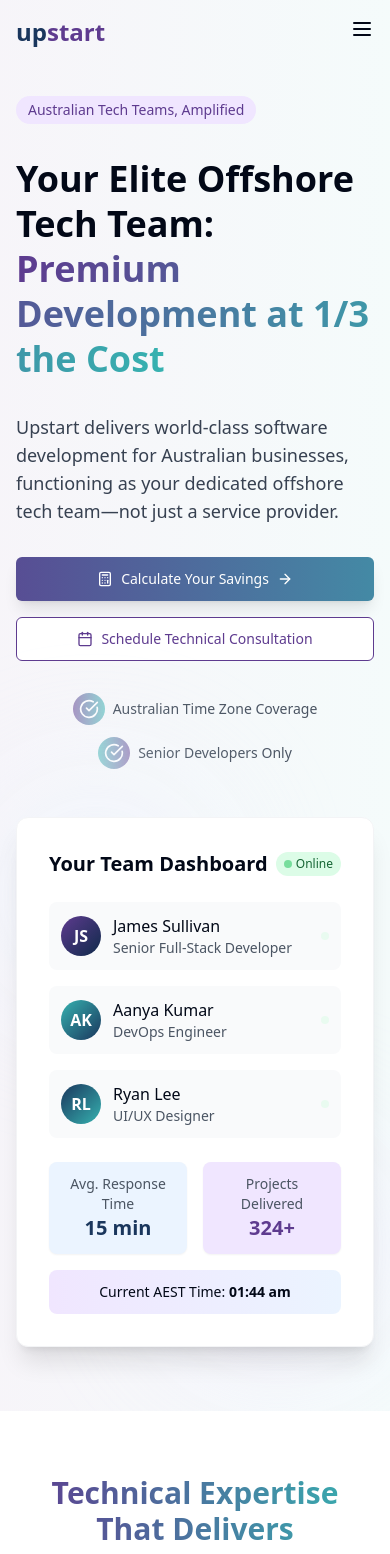
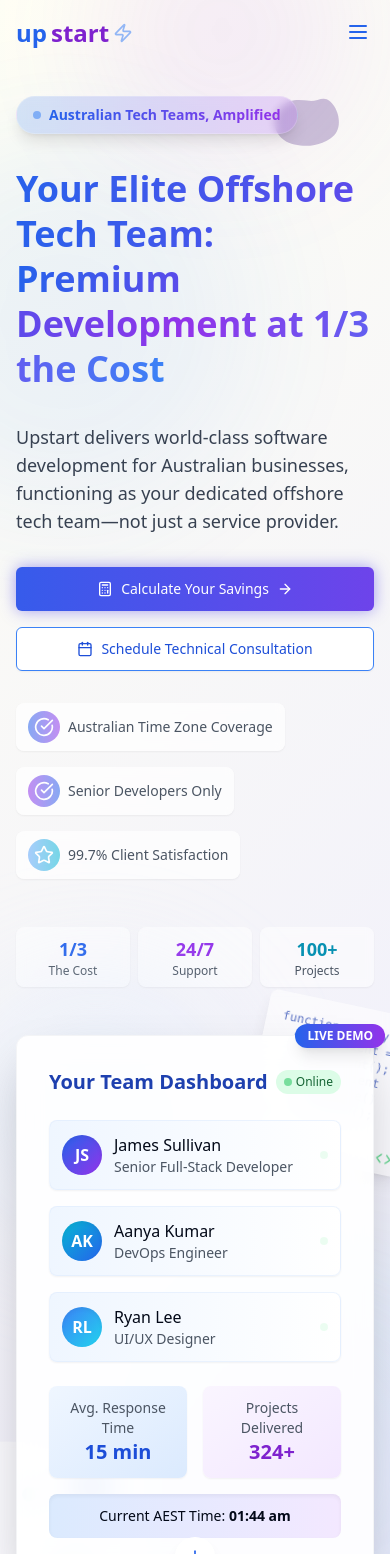
Before and after one commit to upstrt/upstart, a React (Vite) app: page / in a window 390 px wide. Shown: the top 1554 px of the page. Built offline with nearby package versions, Linux system fonts and the light colour scheme.

Commit message:
feat: Enhance HeroSection visual appeal
Improved the HeroSection's design with illustrations, gradients, and color adjustments to increase user engagement and encourage scrolling.

```diff
--- a/src/components/HeroSection.tsx
+++ b/src/components/HeroSection.tsx
@@ -1,66 +1,166 @@
 
 import { Button } from "@/components/ui/button";
-import { ArrowRight, Calendar, Calculator, CheckCircle } from "lucide-react";
+import { ArrowRight, Calendar, Calculator, CheckCircle, Star, Code, Users } from "lucide-react";
+import { useEffect, useState } from "react";
 
 export function HeroSection() {
+  const [isVisible, setIsVisible] = useState(false);
+
+  useEffect(() => {
+    setIsVisible(true);
+  }, []);
+
   return (
-    <section className="pt-24 pb-16 md:pt-32 md:pb-24 hero-gradient overflow-hidden">
-      <div className="container mx-auto px-4 md:px-6">
+    <section className="pt-24 pb-16 md:pt-32 md:pb-24 hero-gradient relative overflow-hidden">
+      {/* Animated background elements */}
+      <div className="absolute top-0 left-0 w-full h-full overflow-hidden z-0">
+        <div className="absolute top-32 -left-32 w-96 h-96 bg-blue-500/20 rounded-full filter blur-3xl opacity-40 animate-float-slow"></div>
+        <div className="absolute -top-24 right-10 w-64 h-64 bg-purple-500/20 rounded-full filter blur-3xl opacity-50 animate-float"></div>
+        <div className="absolute bottom-0 left-1/3 w-96 h-96 bg-cyan-400/20 rounded-full filter blur-3xl opacity-30 animate-float-reverse"></div>
+      </div>
+
+      {/* Decorative elements */}
+      <div className="absolute top-20 right-10 md:right-20 w-20 h-20 opacity-30 animate-spin-slow">
+        <svg viewBox="0 0 200 200" xmlns="http://www.w3.org/2000/svg">
+          <path fill="#5E3B8F" d="M41.9,-51.8C54.1,-46.1,63.5,-32.7,68.5,-17.3C73.4,-1.8,73.9,15.6,67,28.7C60.1,41.9,45.8,50.8,31,56.6C16.2,62.5,0.9,65.2,-17.5,64.1C-35.9,63,-57.4,58.1,-71.4,44.8C-85.5,31.5,-92.1,9.8,-87.5,-8.3C-82.9,-26.3,-67.1,-40.7,-50.7,-46.5C-34.3,-52.3,-17.1,-49.5,-1.3,-47.9C14.6,-46.3,29.7,-57.5,41.9,-51.8Z" transform="translate(100 100)" />
+        </svg>
+      </div>
+      <div className="absolute bottom-10 left-10 w-16 h-16 opacity-40 animate-bounce-slow">
+        <svg viewBox="0 0 200 200" xmlns="http://www.w3.org/2000/svg">
+          <path fill="#36B2B0" d="M41.3,-58.6C52.4,-53.3,59.7,-39.7,64.1,-25.8C68.5,-11.9,69.9,2.3,67.8,16.3C65.8,30.3,60.4,44.1,49.8,52C39.3,59.9,23.6,61.9,8.8,62.3C-6,62.7,-20,61.5,-30.8,55.1C-41.5,48.7,-48.9,37.2,-54.7,24.9C-60.5,12.5,-64.8,-0.5,-63.2,-13C-61.5,-25.5,-53.9,-37.4,-43,-44.1C-32.2,-50.8,-18.1,-52.2,-2.3,-49.2C13.5,-46.1,30.2,-63.8,41.3,-58.6Z" transform="translate(100 100)" />
+        </svg>
+      </div>
+
+      <div className="container mx-auto px-4 md:px-6 relative z-10">
         <div className="grid grid-cols-1 lg:grid-cols-2 gap-12 items-center">
-          <div className="space-y-8 fadeIn">
-            <div className="inline-block px-3 py-1 bg-upstart-lightPurple text-upstart-purple rounded-full text-sm font-medium">
-              Australian Tech Teams, Amplified
+          <div className={`space-y-8 transform transition-all duration-1000 ${isVisible ? 'translate-y-0 opacity-100' : 'translate-y-10 opacity-0'}`}>
+            {/* New badge with gradient */}
+            <div className="inline-block px-4 py-2 bg-gradient-to-r from-blue-500/20 to-purple-500/20 backdrop-blur-sm rounded-full text-sm font-medium border border-white/20 shadow-lg animate-pulse-subtle">
+              <div className="flex items-center gap-2">
+                <span className="w-2 h-2 bg-blue-500 rounded-full animate-pulse"></span>
+                <span className="bg-gradient-to-r from-blue-600 to-purple-600 bg-clip-text text-transparent font-semibold">
+                  Australian Tech Teams, Amplified
+                </span>
+              </div>
             </div>
+
             <h1 className="text-4xl md:text-5xl lg:text-6xl font-bold leading-tight">
-              Your Elite Offshore Tech Team:
-              <span className="gradient-text"> Premium Development at 1/3 the Cost</span>
+              <span className="inline-block bg-gradient-to-r from-blue-600 to-purple-600 bg-clip-text text-transparent animate-gradient-x">
+                Your Elite Offshore Tech Team:
+              </span>
+              <br />
+              <span className="gradient-text-hero"> Premium Development at 1/3 the Cost</span>
             </h1>
+
             <p className="text-lg md:text-xl text-gray-700 max-w-2xl">
               Upstart delivers world-class software development for Australian businesses,
               functioning as your dedicated offshore tech team—not just a service provider.
             </p>
+
             <div className="flex flex-col sm:flex-row gap-4">
               <Button
                 size="lg"
-                className="bg-gradient-to-r from-upstart-purple to-upstart-teal text-white hover:from-upstart-darkBlue hover:to-upstart-teal flex items-center gap-2 shadow-lg btn-gradient shine"
+                className="bg-gradient-to-r from-blue-600 to-purple-600 text-white hover:from-blue-700 hover:to-purple-700 flex items-center gap-2 shadow-glow-blue btn-gradient shine"
                 onClick={() => document.getElementById('savings')?.scrollIntoView({behavior: 'smooth'})}
               >
-                <Calculator className="w-4 h-4" />
+                <Calculator className="w-5 h-5" />
                 Calculate Your Savings
-                <ArrowRight className="w-4 h-4" />
+                <ArrowRight className="w-5 h-5 animate-bounce-horizontal" />
               </Button>
               <Button
                 size="lg"
                 variant="outline"
-                className="border-upstart-purple text-upstart-purple hover:bg-upstart-lightPurple flex items-center gap-2 shine"
+                className="border-blue-500 text-blue-700 hover:bg-blue-50 flex items-center gap-2 shine shadow-sm"
               >
-                <Calendar className="w-4 h-4" />
+                <Calendar className="w-5 h-5" />
                 Schedule Technical Consultation
               </Button>
             </div>
-            <div className="flex flex-col sm:flex-row items-center space-y-3 sm:space-y-0 sm:space-x-6 text-sm text-gray-600">
-              <div className="flex items-center">
-                <div className="bg-gradient-to-r from-upstart-purple to-upstart-teal text-white rounded-full w-8 h-8 flex items-center justify-center font-bold pulse">
+
+            <div className="flex flex-wrap items-center gap-4 text-sm text-gray-600">
+              <div className="flex items-center px-3 py-2 bg-white/70 backdrop-blur-sm rounded-lg shadow-sm">
+                <div className="bg-gradient-to-r from-blue-600 to-purple-600 text-white rounded-full w-8 h-8 flex items-center justify-center font-bold pulse">
                   <CheckCircle className="w-5 h-5" />
                 </div>
                 <span className="ml-2">Australian Time Zone Coverage</span>
               </div>
-              <div className="flex items-center">
-                <div className="bg-gradient-to-r from-upstart-teal to-upstart-purple text-white rounded-full w-8 h-8 flex items-center justify-center font-bold pulse">
+              <div className="flex items-center px-3 py-2 bg-white/70 backdrop-blur-sm rounded-lg shadow-sm">
+                <div className="bg-gradient-to-r from-purple-600 to-blue-600 text-white rounded-full w-8 h-8 flex items-center justify-center font-bold pulse">
                   <CheckCircle className="w-5 h-5" />
                 </div>
                 <span className="ml-2">Senior Developers Only</span>
+              </div>
+              <div className="flex items-center px-3 py-2 bg-white/70 backdrop-blur-sm rounded-lg shadow-sm">
+                <div className="bg-gradient-to-r from-blue-400 to-cyan-500 text-white rounded-full w-8 h-8 flex items-center justify-center font-bold pulse">
+                  <Star className="w-5 h-5" />
+                </div>
+                <span className="ml-2">99.7% Client Satisfaction</span>
+              </div>
+            </div>
+
+            {/* Stats animation */}
+            <div className="pt-4 grid grid-cols-3 gap-2">
+              <div className="flex flex-col items-center p-2 bg-white/50 backdrop-blur-sm rounded-lg shadow-sm">
+                <span className="text-blue-600 font-bold text-lg md:text-xl">1/3</span>
+                <span className="text-xs text-gray-600 text-center">The Cost</span>
+              </div>
+              <div className="flex flex-col items-center p-2 bg-white/50 backdrop-blur-sm rounded-lg shadow-sm">
+                <span className="text-purple-600 font-bold text-lg md:text-xl">24/7</span>
+                <span className="text-xs text-gray-600 text-center">Support</span>
+              </div>
+              <div className="flex flex-col items-center p-2 bg-white/50 backdrop-blur-sm rounded-lg shadow-sm">
+                <span className="text-cyan-600 font-bold text-lg md:text-xl">100+</span>
+                <span className="text-xs text-gray-600 text-center">Projects</span>
               </div>
             </div>
           </div>
 
           <div className="relative">
-            <div className="absolute -top-12 -left-12 w-64 h-64 bg-upstart-lightBlue rounded-full filter blur-3xl opacity-40 floating"></div>
-            <div className="absolute -bottom-8 -right-8 w-64 h-64 bg-upstart-lightPurple rounded-full filter blur-3xl opacity-40 floating"></div>
+            {/* Background blobs */}
+            <div className="absolute -top-12 -left-12 w-64 h-64 bg-blue-100 rounded-full filter blur-3xl opacity-40 floating"></div>
+            <div className="absolute -bottom-8 -right-8 w-64 h-64 bg-purple-100 rounded-full filter blur-3xl opacity-40 floating"></div>
 
-            <div className="relative bg-white p-8 rounded-xl shadow-xl border border-gray-100 fadeIn">
+            {/* Code snippet animated overlay */}
+            <div className="absolute -top-8 -right-10 md:-right-20 w-40 h-40 rotate-12 bg-white/80 backdrop-blur-sm rounded-lg shadow-lg p-4 text-xs overflow-hidden opacity-70 animate-float-slow">
+              <pre className="text-blue-800 font-mono">
+                <code>{`function deploy() {
+  const client = new
+    AusClient();
+  return client
+    .optimize()
+    .execute();
+}`}</code>
+              </pre>
+              <div className="absolute bottom-2 right-2 text-green-500">
+                <Code className="w-4 h-4" />
+              </div>
+            </div>
+
+            {/* Australia map connection */}
+            <div className="absolute -bottom-8 -left-10 md:-left-20 w-40 h-40 bg-white/80 backdrop-blur-sm rounded-lg shadow-lg p-3 overflow-hidden opacity-70 animate-float">
+              <div className="relative h-full">
+                <div className="w-12 h-12 rounded-full bg-blue-600 absolute top-2 right-2 opacity-70 flex items-center justify-center text-white">
+                  <span className="text-xs">AU</span>
+                </div>
+                <svg className="w-full h-full opacity-70" viewBox="0 0 100 100" fill="none">
+                  <path d="M30,30 Q65,5 80,50" stroke="#5E3B8F" strokeWidth="1.5" strokeDasharray="3 3" />
+                  <circle cx="30" cy="30" r="5" fill="#36B2B0" />
+                  <circle cx="80" cy="50" r="5" fill="#5E3B8F" />
+                </svg>
+                <div className="absolute bottom-2 right-2 text-blue-500">
+                  <Users className="w-4 h-4" />
+                </div>
+              </div>
+            </div>
+
+            {/* Main dashboard card with enhanced visuals */}
+            <div className="relative bg-white/90 backdrop-blur-md p-8 rounded-xl shadow-2xl border border-gray-100 transform transition-all duration-1000 hover:shadow-blue-200/50 hover:scale-105">
+              <div className="absolute -right-3 -top-3 bg-gradient-to-r from-blue-600 to-purple-600 text-white text-xs font-bold px-3 py-1 rounded-full shadow-lg">
+                LIVE DEMO
+              </div>
+
               <div className="flex items-center justify-between mb-6">
-                <h3 className="text-xl font-semibold">Your Team Dashboard</h3>
+                <h3 className="text-xl font-semibold text-blue-800">Your Team Dashboard</h3>
                 <span className="bg-green-100 text-green-800 text-xs px-2 py-1 rounded-full flex items-center gap-1">
                   <span className="w-2 h-2 bg-green-500 rounded-full pulse"></span>
                   Online
@@ -68,8 +168,8 @@ export function HeroSection() {
               </div>
 
               <div className="space-y-4">
-                <div className="flex items-center p-3 bg-gray-50 rounded-lg hover:bg-upstart-lightPurple/20 transition-colors duration-300 shine">
-                  <div className="w-10 h-10 bg-gradient-to-br from-upstart-purple to-upstart-darkBlue rounded-full flex items-center justify-center text-white font-bold">JS</div>
+                <div className="flex items-center p-3 bg-gradient-to-r from-blue-50 to-white rounded-lg hover:bg-blue-100/50 transition-all duration-300 shine border border-blue-100/50 shadow-sm">
+                  <div className="w-10 h-10 bg-gradient-to-br from-blue-600 to-purple-600 rounded-full flex items-center justify-center text-white font-bold shadow-inner">JS</div>
                   <div className="ml-3">
                     <p className="font-medium">James Sullivan</p>
                     <p className="text-sm text-gray-600">Senior Full-Stack Developer</p>
@@ -77,8 +177,8 @@ export function HeroSection() {
                   <div className="ml-auto bg-green-100 w-2 h-2 rounded-full pulse"></div>
                 </div>
 
-                <div className="flex items-center p-3 bg-gray-50 rounded-lg hover:bg-upstart-lightPurple/20 transition-colors duration-300 shine">
-                  <div className="w-10 h-10 bg-gradient-to-br from-upstart-teal to-upstart-blue rounded-full flex items-center justify-center text-white font-bold">AK</div>
+                <div className="flex items-center p-3 bg-gradient-to-r from-blue-50 to-white rounded-lg hover:bg-blue-100/50 transition-all duration-300 shine border border-blue-100/50 shadow-sm">
+                  <div className="w-10 h-10 bg-gradient-to-br from-cyan-500 to-blue-600 rounded-full flex items-center justify-center text-white font-bold shadow-inner">AK</div>
                   <div className="ml-3">
                     <p className="font-medium">Aanya Kumar</p>
                     <p className="text-sm text-gray-600">DevOps Engineer</p>
@@ -86,8 +186,8 @@ export function HeroSection() {
                   <div className="ml-auto bg-green-100 w-2 h-2 rounded-full pulse"></div>
                 </div>
 
-                <div className="flex items-center p-3 bg-gray-50 rounded-lg hover:bg-upstart-lightPurple/20 transition-colors duration-300 shine">
-                  <div className="w-10 h-10 bg-gradient-to-br from-upstart-blue to-upstart-teal rounded-full flex items-center justify-center text-white font-bold">RL</div>
+                <div className="flex items-center p-3 bg-gradient-to-r from-blue-50 to-white rounded-lg hover:bg-blue-100/50 transition-all duration-300 shine border border-blue-100/50 shadow-sm">
+                  <div className="w-10 h-10 bg-gradient-to-br from-blue-500 to-cyan-400 rounded-full flex items-center justify-center text-white font-bold shadow-inner">RL</div>
                   <div className="ml-3">
                     <p className="font-medium">Ryan Lee</p>
                     <p className="text-sm text-gray-600">UI/UX Designer</p>
@@ -97,17 +197,17 @@ export function HeroSection() {
               </div>
 
               <div className="mt-6 grid grid-cols-2 gap-4 text-center">
-                <div className="bg-upstart-lightBlue p-3 rounded-lg shadow-sm hover:shadow-md transition-shadow duration-300">
+                <div className="bg-gradient-to-br from-blue-50 to-blue-100 p-3 rounded-lg shadow-sm hover:shadow-md transition-all duration-300">
                   <p className="text-sm text-gray-600">Avg. Response Time</p>
-                  <p className="text-xl font-bold text-upstart-blue">15 min</p>
+                  <p className="text-xl font-bold text-blue-700">15 min</p>
                 </div>
-                <div className="bg-upstart-lightPurple p-3 rounded-lg shadow-sm hover:shadow-md transition-shadow duration-300">
+                <div className="bg-gradient-to-br from-purple-50 to-purple-100 p-3 rounded-lg shadow-sm hover:shadow-md transition-all duration-300">
                   <p className="text-sm text-gray-600">Projects Delivered</p>
-                  <p className="text-xl font-bold text-upstart-purple">324+</p>
+                  <p className="text-xl font-bold text-purple-700">324+</p>
                 </div>
               </div>
 
-              <div className="mt-4 p-3 bg-gradient-to-r from-upstart-lightPurple to-upstart-lightBlue rounded-lg">
+              <div className="mt-4 p-3 bg-gradient-to-r from-blue-100 to-purple-100 rounded-lg shadow-inner">
                 <p className="text-center text-sm">
                   <span className="font-medium">Current AEST Time:</span>{" "}
                   <span className="font-bold" id="aestTime">
@@ -119,6 +219,12 @@ export function HeroSection() {
                   </span>
                 </p>
               </div>
+
+              <div className="absolute -bottom-4 left-1/2 transform -translate-x-1/2">
+                <div className="animate-bounce flex items-center justify-center w-10 h-10 bg-white rounded-full shadow-lg">
+                  <ArrowRight className="w-5 h-5 text-blue-600 rotate-90" />
+                </div>
+              </div>
             </div>
           </div>
         </div>
--- a/src/components/Navbar.tsx
+++ b/src/components/Navbar.tsx
@@ -1,7 +1,7 @@
 
 import { Button } from "@/components/ui/button";
 import { useState, useEffect } from "react";
-import { Menu, X } from "lucide-react";
+import { Menu, X, Code, Zap } from "lucide-react";
 
 export function Navbar() {
   const [isOpen, setIsOpen] = useState(false);
@@ -21,43 +21,44 @@ export function Navbar() {
   }, []);
 
   return (
-    <nav className={`fixed w-full z-50 transition-all duration-300 ${isScrolled ? "bg-white shadow-md py-2" : "py-4"}`}>
+    <nav className={`fixed w-full z-50 transition-all duration-300 ${isScrolled ? "bg-white/90 backdrop-blur-md shadow-md py-2" : "py-4"}`}>
       <div className="container mx-auto px-4 md:px-6">
         <div className="flex justify-between items-center">
           <div className="flex items-center">
-            <a href="#" className="text-2xl font-bold text-upstart-purple flex items-center">
-              <span className="text-upstart-blue">up</span>
-              <span className="text-upstart-purple">start</span>
+            <a href="#" className="text-2xl font-bold flex items-center gap-1">
+              <span className="text-blue-600">up</span>
+              <span className="text-purple-700">start</span>
+              <Zap className="w-5 h-5 text-blue-500 animate-pulse" />
             </a>
           </div>
 
           <div className="hidden md:flex items-center space-x-8">
-            <a href="#services" className="text-sm font-medium hover:text-upstart-purple transition-colors">Services</a>
-            <a href="#process" className="text-sm font-medium hover:text-upstart-purple transition-colors">Our Process</a>
-            <a href="#savings" className="text-sm font-medium hover:text-upstart-purple transition-colors">Cost Savings</a>
-            <a href="#case-studies" className="text-sm font-medium hover:text-upstart-purple transition-colors">Case Studies</a>
-            <a href="#team" className="text-sm font-medium hover:text-upstart-purple transition-colors">Our Team</a>
-            <Button size="sm" className="bg-upstart-purple hover:bg-upstart-blue text-white">
+            <a href="#services" className="text-sm font-medium hover:text-blue-600 transition-colors">Services</a>
+            <a href="#process" className="text-sm font-medium hover:text-blue-600 transition-colors">Our Process</a>
+            <a href="#savings" className="text-sm font-medium hover:text-blue-600 transition-colors">Cost Savings</a>
+            <a href="#case-studies" className="text-sm font-medium hover:text-blue-600 transition-colors">Case Studies</a>
+            <a href="#team" className="text-sm font-medium hover:text-blue-600 transition-colors">Our Team</a>
+            <Button size="sm" className="bg-blue-600 hover:bg-blue-700 text-white shine">
               Contact Us
             </Button>
           </div>
 
           <div className="md:hidden">
-            <button onClick={() => setIsOpen(!isOpen)} aria-label="Toggle menu">
-              {isOpen ? <X /> : <Menu />}
+            <button onClick={() => setIsOpen(!isOpen)} aria-label="Toggle menu" className="p-1 rounded-md hover:bg-blue-50">
+              {isOpen ? <X className="text-blue-600" /> : <Menu className="text-blue-600" />}
             </button>
           </div>
         </div>
 
         {isOpen && (
-          <div className="md:hidden mt-4 py-4 bg-white rounded-lg shadow-lg">
+          <div className="md:hidden mt-4 py-4 bg-white/95 backdrop-blur-md rounded-lg shadow-lg animate-fadeIn">
             <div className="flex flex-col space-y-4 px-6">
-              <a href="#services" className="text-sm font-medium hover:text-upstart-purple transition-colors">Services</a>
-              <a href="#process" className="text-sm font-medium hover:text-upstart-purple transition-colors">Our Process</a>
-              <a href="#savings" className="text-sm font-medium hover:text-upstart-purple transition-colors">Cost Savings</a>
-              <a href="#case-studies" className="text-sm font-medium hover:text-upstart-purple transition-colors">Case Studies</a>
-              <a href="#team" className="text-sm font-medium hover:text-upstart-purple transition-colors">Our Team</a>
-              <Button size="sm" className="bg-upstart-purple hover:bg-upstart-blue text-white">
+              <a href="#services" className="text-sm font-medium hover:text-blue-600 transition-colors">Services</a>
+              <a href="#process" className="text-sm font-medium hover:text-blue-600 transition-colors">Our Process</a>
+              <a href="#savings" className="text-sm font-medium hover:text-blue-600 transition-colors">Cost Savings</a>
+              <a href="#case-studies" className="text-sm font-medium hover:text-blue-600 transition-colors">Case Studies</a>
+              <a href="#team" className="text-sm font-medium hover:text-blue-600 transition-colors">Our Team</a>
+              <Button size="sm" className="bg-blue-600 hover:bg-blue-700 text-white shine">
                 Contact Us
               </Button>
             </div>
--- a/src/index.css
+++ b/src/index.css
@@ -14,10 +14,11 @@
     --popover: 0 0% 100%;
     --popover-foreground: 222.2 84% 4.9%;
 
-    --primary: 265 52% 40%; /* Purple */
+    /* Updated colors to match screenshot with blues and purples */
+    --primary: 225 52% 40%; /* Blue */
     --primary-foreground: 210 40% 98%;
 
-    --secondary: 193 49% 45%; /* Teal */
+    --secondary: 265 52% 40%; /* Purple */
     --secondary-foreground: 222.2 47.4% 11.2%;
 
     --muted: 210 40% 96.1%;
@@ -54,8 +55,14 @@
     @apply bg-gradient-to-r from-upstart-purple to-upstart-teal bg-clip-text text-transparent;
   }
 
+  /* New gradient text for hero section */
+  .gradient-text-hero {
+    @apply bg-gradient-to-r from-blue-600 via-purple-600 to-blue-500 bg-clip-text text-transparent;
+  }
+
+  /* Updated hero gradient to match screenshot */
   .hero-gradient {
-    background: linear-gradient(90deg, rgba(94,59,143,0.05) 0%, rgba(54,178,176,0.05) 100%);
+    background: linear-gradient(135deg, rgba(255, 255, 150, 0.1) 0%, rgba(79, 70, 229, 0.1) 100%);
   }
 
   .australia-connection {
@@ -74,7 +81,7 @@
     @apply transition-all duration-300 hover:shadow-lg hover:-translate-y-1;
   }
 
-  /* New animations and styles */
+  /* Enhanced animations and styles */
   .blob {
     border-radius: 30% 70% 70% 30% / 30% 30% 70% 70%;
     background-size: cover;
@@ -101,6 +108,7 @@
     }
   }
 
+  /* Enhanced pulse animation */
   .pulse {
     animation: pulse 2s cubic-bezier(0.4, 0, 0.6, 1) infinite;
   }
@@ -114,8 +122,31 @@
     }
   }
 
+  /* Subtle pulse animation */
+  .pulse-subtle {
+    animation: pulse-subtle 4s cubic-bezier(0.4, 0, 0.6, 1) infinite;
+  }
+
+  @keyframes pulse-subtle {
+    0%, 100% {
+      opacity: 1;
+    }
+    50% {
+      opacity: 0.85;
+    }
+  }
+
+  /* Floating animations with varying speeds */
   .floating {
     animation: floating 6s ease-in-out infinite;
+  }
+
+  .float-slow {
+    animation: floating 10s ease-in-out infinite;
+  }
+
+  .float-reverse {
+    animation: floating-reverse 8s ease-in-out infinite;
   }
 
   @keyframes floating {
@@ -125,6 +156,80 @@
     50% {
       transform: translateY(-20px);
     }
+  }
+
+  @keyframes floating-reverse {
+    0%, 100% {
+      transform: translateY(-10px);
+    }
+    50% {
+      transform: translateY(10px);
+    }
+  }
+
+  /* Spinning animation */
+  .spin-slow {
+    animation: spin 15s linear infinite;
+  }
+
+  @keyframes spin {
+    from {
+      transform: rotate(0deg);
+    }
+    to {
+      transform: rotate(360deg);
+    }
+  }
+
+  /* Horizontal bounce animation */
+  .bounce-horizontal {
+    animation: bounce-horizontal 1s infinite;
+  }
+
+  @keyframes bounce-horizontal {
+    0%, 100% {
+      transform: translateX(0);
+    }
+    50% {
+      transform: translateX(3px);
+    }
+  }
+
+  /* Vertical bounce with delay */
+  .bounce-slow {
+    animation: bounce 2s ease infinite 1s;
+  }
+
+  @keyframes bounce {
+    0%, 100% {
+      transform: translateY(0);
+    }
+    50% {
+      transform: translateY(-10px);
+    }
+  }
+
+  /* Gradient animation */
+  .animate-gradient-x {
+    animation: gradient-x 8s ease infinite;
+    background-size: 200% 200%;
+  }
+
+  @keyframes gradient-x {
+    0% {
+      background-position: 0% 50%;
+    }
+    50% {
+      background-position: 100% 50%;
+    }
+    100% {
+      background-position: 0% 50%;
+    }
+  }
+
+  /* Glow effect */
+  .shadow-glow-blue {
+    box-shadow: 0 0 15px rgba(79, 70, 229, 0.5);
   }
 
   .shine {
```
Also changed, not shown: src/components/FloatingCta.tsx (+8 -4 lines), src/pages/Index.tsx (+6 -3 lines).
